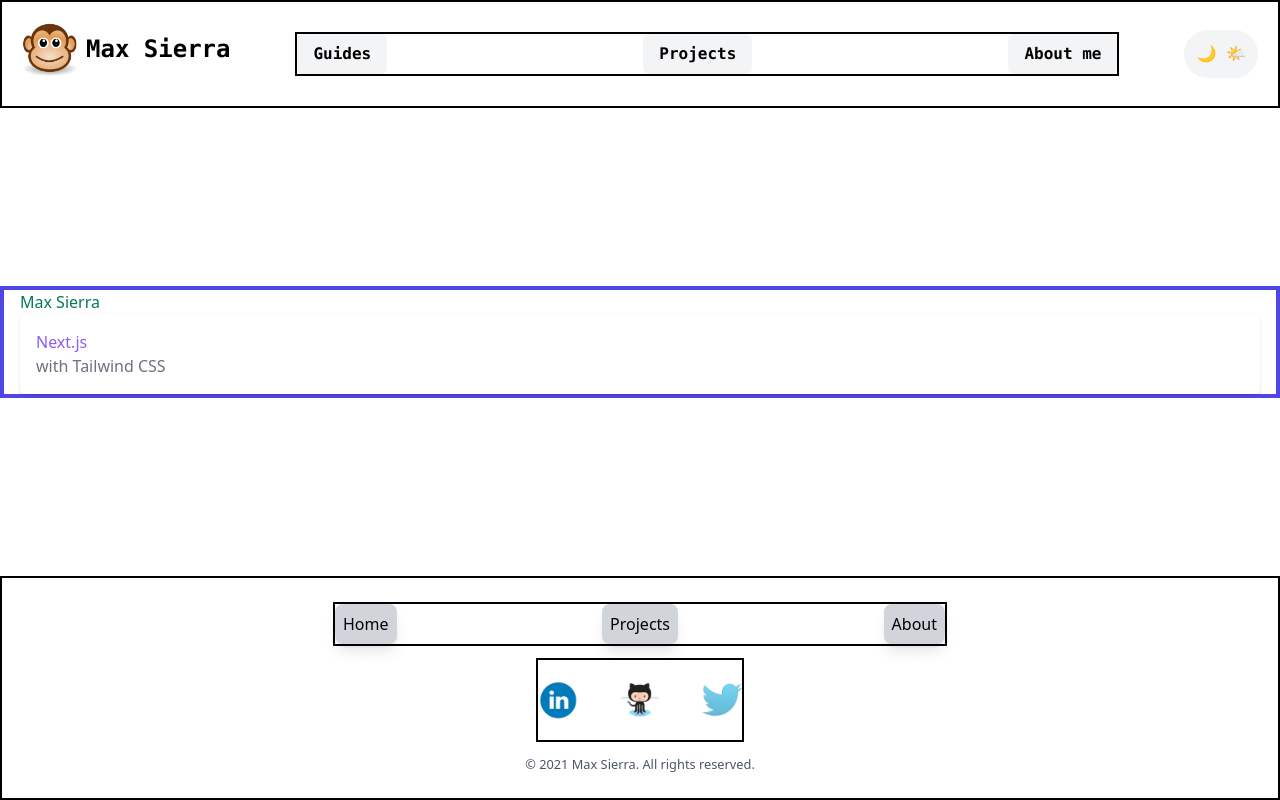
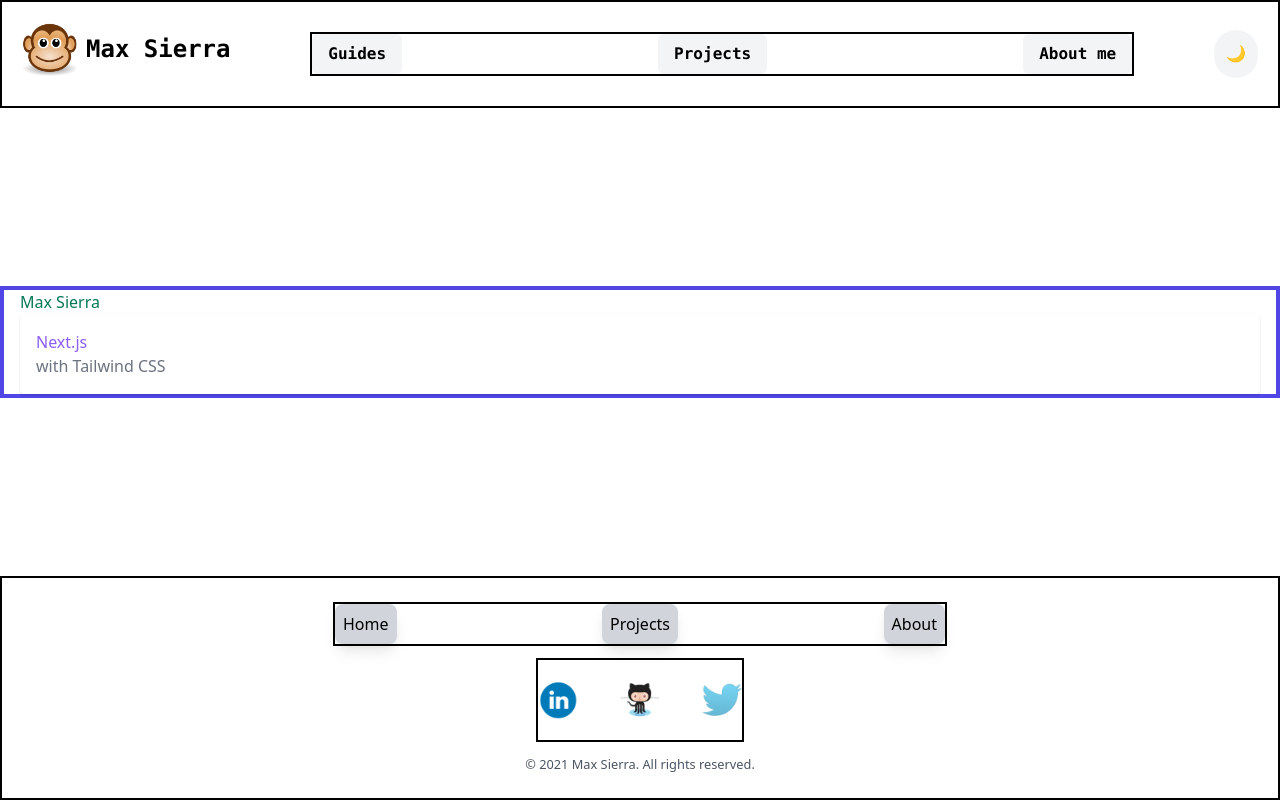
Before and after one commit to MaxIntellisys/personal-blog, a Next.js app: page / in a window 1280 px wide. Built offline with nearby package versions, Linux system fonts and the light colour scheme.

Commit message:
Simplest darkmode ever 😁

```diff
--- /dev/null
+++ b/components/DarkModeStyles.tsx
@@ -0,0 +1,12 @@
+import React from "react";
+
+export default function DarkModeStyles({ darkMode }: { darkMode: boolean }) {
+  return (
+    <style global jsx>{`
+      body {
+        background: ${darkMode ? "#000" : "#fff"};
+        color: ${darkMode ? "#fff" : "#000"};
+      }
+    `}</style>
+  );
+}
--- a/components/NavBar.tsx
+++ b/components/NavBar.tsx
@@ -1,6 +1,9 @@
 import Link from "next/link";
+import useDarkMode from "../hooks/useDarkMode";
+import DarkModeStyles from "./DarkModeStyles";
 
 export default function NavBar() {
+  const [darkMode, toggleDarkMode] = useDarkMode();
   return (
     <nav className="container font-mono mx-auto p-5 flex flex-col sm:flex-row justify-between items-center border-2 border-black">
       <Link href="/">
@@ -16,17 +19,29 @@ export default function NavBar() {
 
       <div className="flex justify-between items-center border-2 border-black w-2/3 min-w-max">
         <Link href="/guides">
-          <a className="bg-gray-100 px-4 py-2 rounded-md font-semibold">Guides</a>
+          <a className="bg-gray-100 px-4 py-2 rounded-md font-semibold">
+            Guides
+          </a>
         </Link>
         <Link href="/projects">
-          <a className="bg-gray-100 px-4 py-2 rounded-md font-semibold">Projects</a>
+          <a className="bg-gray-100 px-4 py-2 rounded-md font-semibold">
+            Projects
+          </a>
         </Link>
         <Link href="/me">
-          <a className="bg-gray-100 px-4 py-2 rounded-md font-semibold">About me</a>
+          <a className="bg-gray-100 px-4 py-2 rounded-md font-semibold">
+            About me
+          </a>
         </Link>
       </div>
 
-      <button className="bg-gray-100 p-3 rounded-full outline-none">🌙 🌤️</button>
+      <button
+        className="bg-gray-100 p-3 rounded-full outline-none"
+        onClick={toggleDarkMode}
+      >
+        {darkMode ? "☀" : "🌙"}
+      </button>
+      <DarkModeStyles darkMode={darkMode} />
     </nav>
   );
 }
--- /dev/null
+++ b/hooks/useDarkMode.tsx
@@ -0,0 +1,29 @@
+import { useState, useEffect } from "react";
+
+export default function useDarkMode(): [boolean, () => void] {
+  const [darkMode, setDarkMode] = useState(false);
+
+  const setTheme = (value: boolean) => {
+    setDarkMode(value);
+    if (value) {
+      window.localStorage.setItem("localtheme", "dark");
+    } else {
+      window.localStorage.setItem("localtheme", "light");
+    }
+  };
+
+  const toggleDarkMode = () => {
+    setTheme(!darkMode);
+  };
+
+  useEffect(() => {
+    const localTheme = window.localStorage.getItem("localtheme");
+    if (!localTheme || localTheme == "light") {
+      setTheme(false);
+    } else {
+      setTheme(true);
+    }
+  }, []);
+
+  return [darkMode, toggleDarkMode];
+}
```
Also changed, not shown: pages/me.tsx (line endings or trailing spaces).
